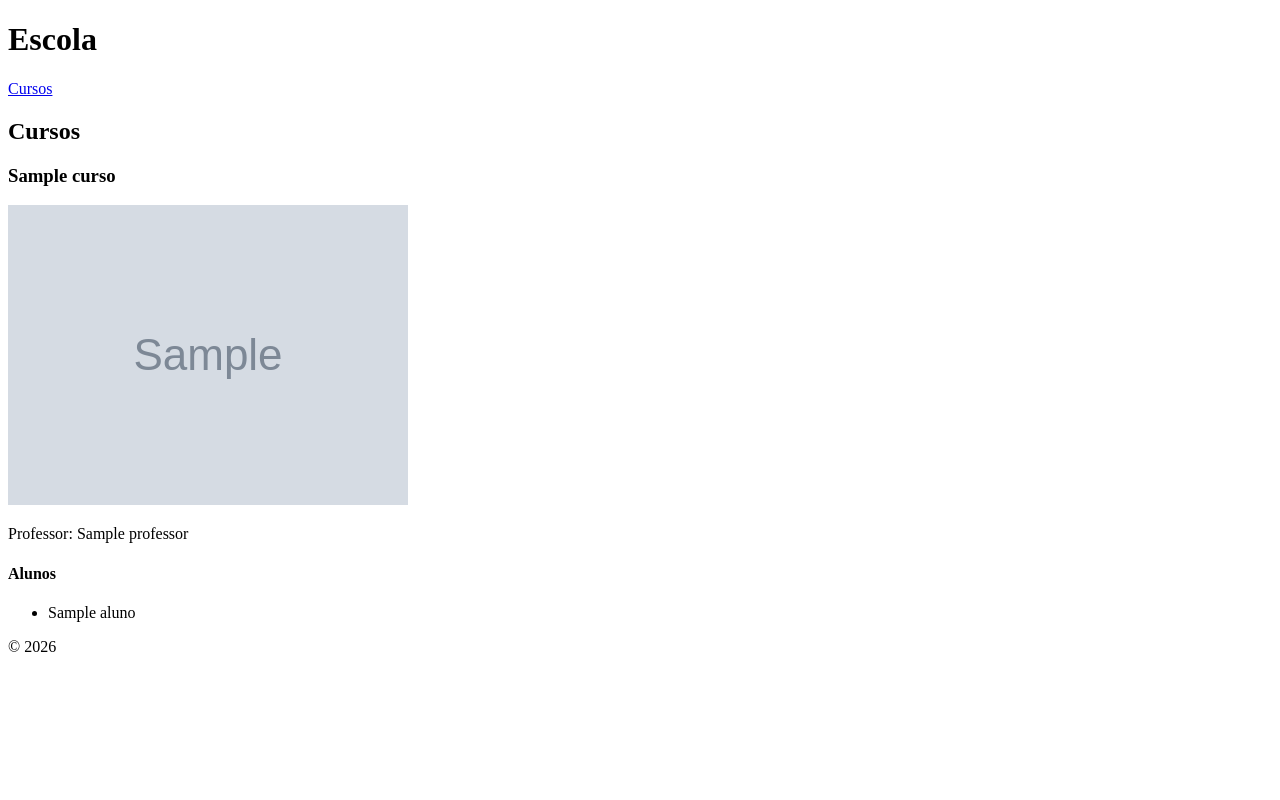
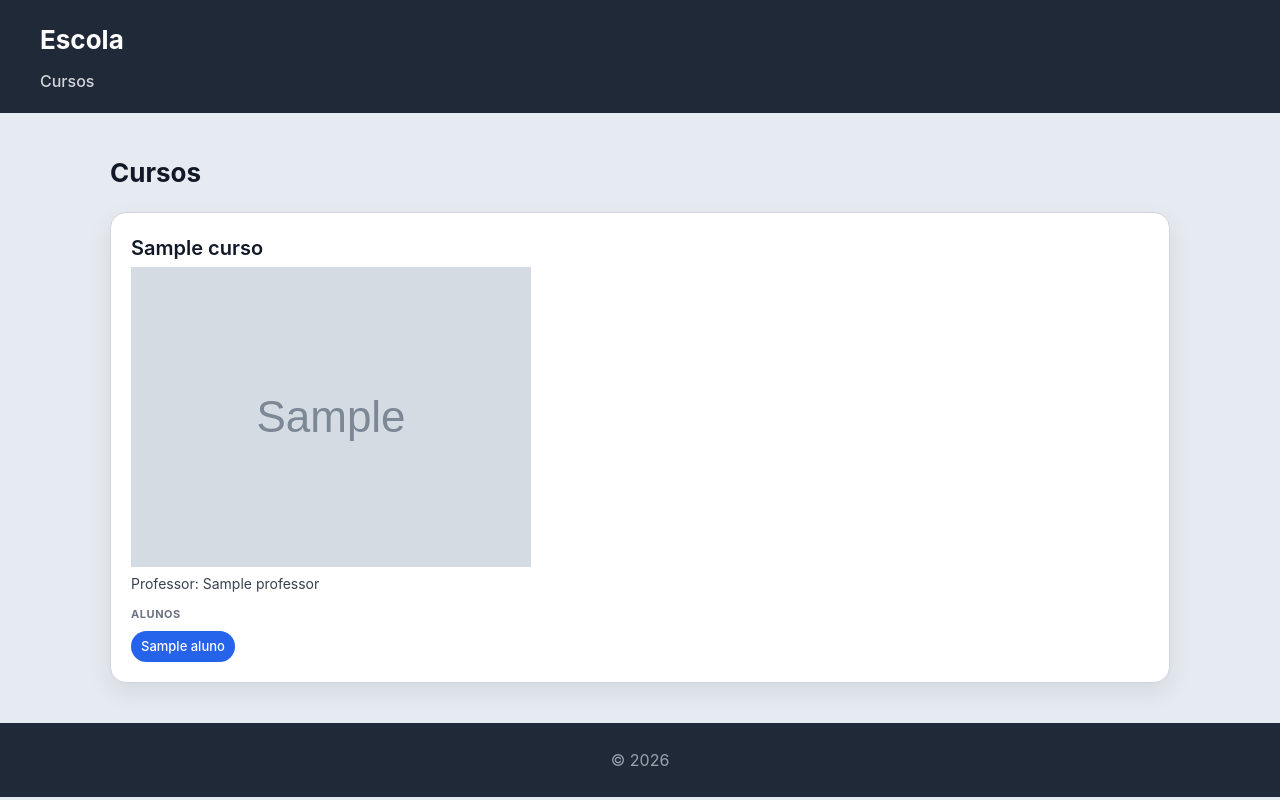
Before and after one commit to guilhermecachola/GuilhermeCarvalho-PW, a Django app: template escola/templates/escola/cursos.html in a window 1280 px wide. Run offline with Django 5.2, Linux system fonts and the light colour scheme; the template is opened without the code that fills it: most values are stand-ins (such as "Sample title", 1, 10 or a date in 2020); grey boxes marked "Sample" are stand-in pictures.

Commit message:
urls e melhoria base

```diff
--- a/config/urls.py
+++ b/config/urls.py
@@ -5,9 +5,12 @@ from django.urls import path, include              #     <- adicionar include
 from django.conf import settings
 from django.conf.urls.static import static
 
+## project/urls.py
+
 urlpatterns = [
     path("admin/", admin.site.urls),
-    path("escola/", include("escola.urls")),       #     <- rota para aplicação web escola
+    path("escola/", include("escola.urls")),
+    path("", include("escola.urls")),  #  rota para app escola sem precisar de escrever "escola"
 ]
 
 # Serve ficheiros media em DEBUG
--- /dev/null
+++ b/escola/static/escola/styles.css
@@ -0,0 +1,126 @@
+/* escola/static/escola/styles.css   */
+
+* {
+    box-sizing: border-box;
+    margin: 0;
+    padding: 0;
+}
+
+/* BODY */
+body {
+    font-family: "Inter", "Segoe UI", system-ui, -apple-system, sans-serif;
+    background: #e6ebf2;
+    color: #111827;
+    line-height: 1.5;
+}
+
+/* HEADER PRINCIPAL DO WEBSITE (de base.html) */
+body > header {
+    background: #1f2937;
+    color: white;
+    padding: 20px 40px;
+}
+
+body > header h1 {
+    font-size: 26px;
+}
+
+body > header nav {
+    margin-top: 10px;
+}
+
+body > header nav a {
+    color: #d1d5db;
+    margin-right: 20px;
+    text-decoration: none;
+    font-weight: 500;
+}
+
+body > header nav a:hover {
+    color: white;
+}
+
+/* MAIN */
+main {
+    max-width: 1100px;
+    margin: 40px auto;
+    padding: 0 20px;
+}
+
+/* TÍTULO DA PÁGINA */
+h2 {
+    margin-bottom: 20px;
+    font-size: 26px;
+}
+
+/* GRID DE CURSOS */
+section > article {
+    background: white;
+    padding: 20px;
+    border-radius: 16px;
+    border: 1px solid #d1d5db;
+    box-shadow: 0 10px 25px rgba(0,0,0,0.08);
+    transition: all 0.25s ease;
+    margin-bottom: 20px;
+}
+
+section > article:hover {
+    transform: translateY(-6px);
+    box-shadow: 0 16px 35px rgba(0,0,0,0.18);
+}
+
+/* HEADER DO CARD */
+article > header {
+    margin-bottom: 12px;
+}
+
+article > header > h3 {
+    font-size: 20px;
+    font-weight: 600;
+    margin-bottom: 4px;
+}
+
+article > header > p {
+    font-size: 14px;
+    color: #374151;
+}
+
+/* SEÇÃO DO CARD */
+article > section {
+    margin-top: 10px;
+}
+
+article > section > h4 {
+    font-size: 11px;
+    text-transform: uppercase;
+    color: #6b7280;
+    margin-bottom: 8px;
+    letter-spacing: 0.05em;
+}
+
+/* LISTA DE ELEMENTOS do CARD */
+article > section > ul {
+    list-style: none;
+    display: flex;
+    flex-wrap: wrap;
+    gap: 8px;
+}
+
+/* ITEM */
+article > section > ul > li {
+    background: #2563eb;
+    color: white;
+    padding: 6px 10px;
+    border-radius: 999px;
+    font-size: 13px;
+    font-weight: 500;
+}
+
+/* FOOTER */
+footer {
+    text-align: center;
+    padding: 25px;
+    background: #1f2937;
+    color: #9ca3af;
+    margin-top: 40px;
+}
--- a/escola/templates/escola/base.html
+++ b/escola/templates/escola/base.html
@@ -6,6 +6,11 @@
     <meta charset="UTF-8">
     <meta name="viewport" content="width=device-width, initial-scale=1.0">
     <title>Escola</title>
+
+    <!-- link para ficheiro styles.css com regras de estilização -->
+    {% load static %}
+    <link rel="stylesheet" href="{% static 'escola/styles.css' %}">
+
 </head>
 <body>
     <header>
```
Also changed, not shown: escola/urls.py (added, +9 -0 lines).
